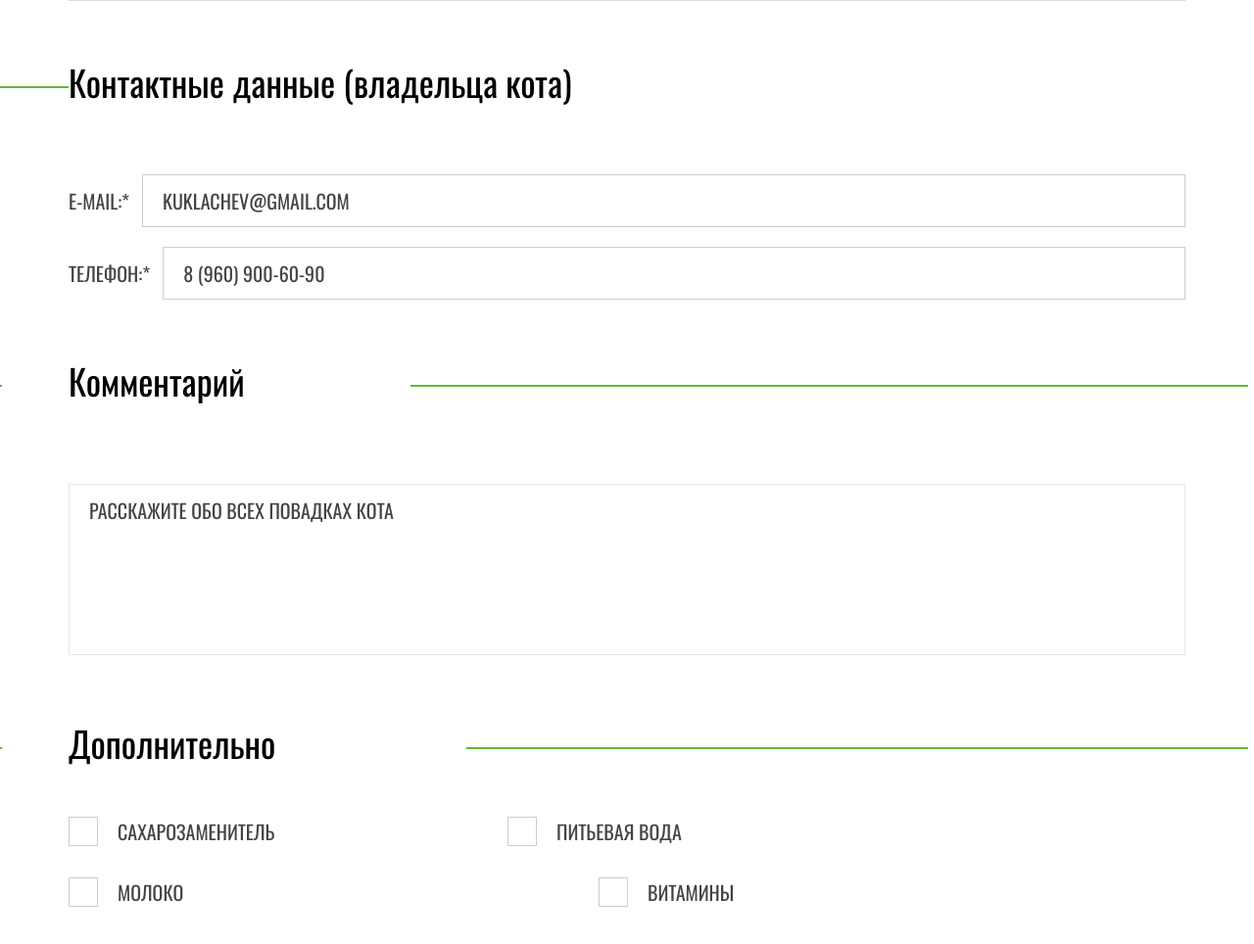
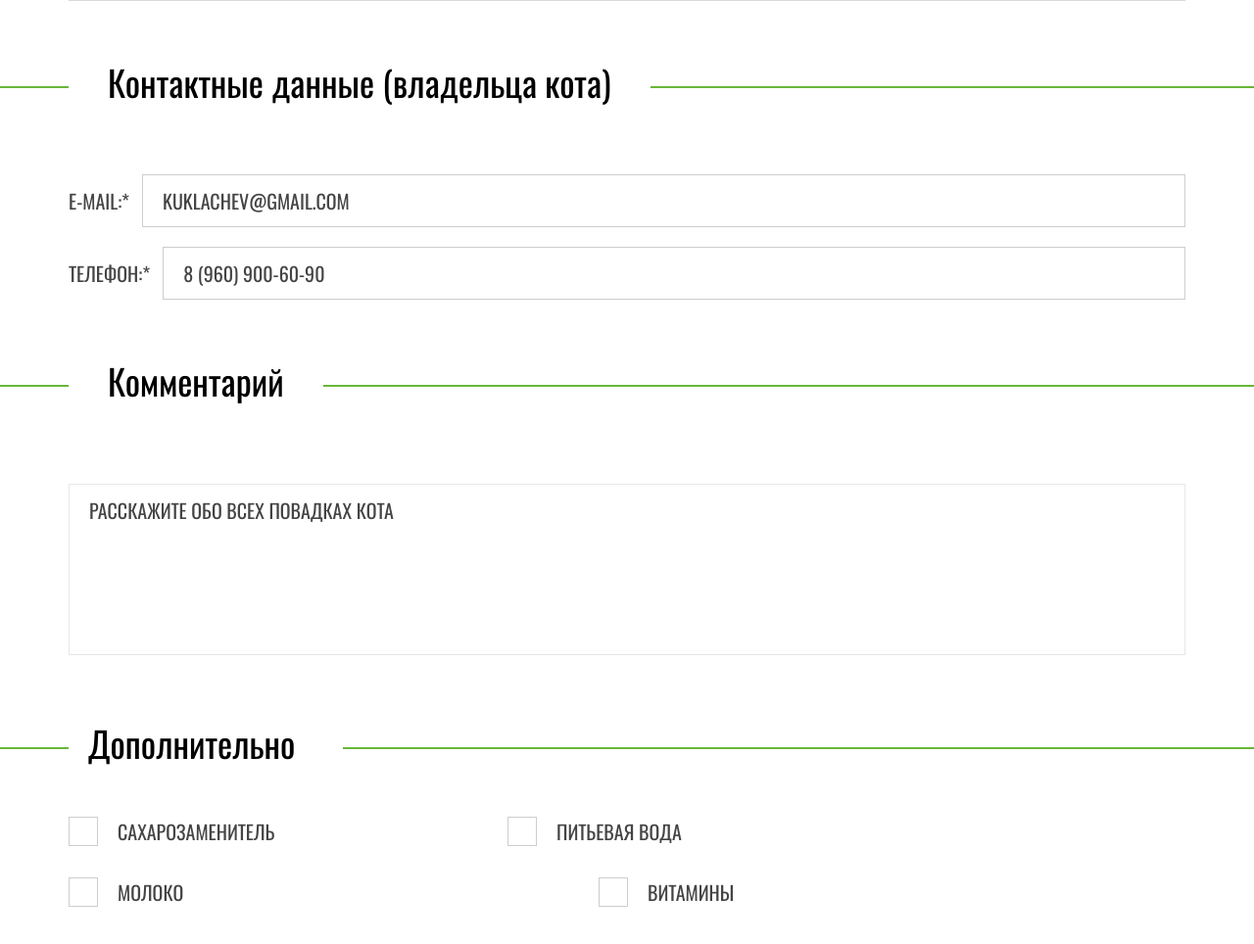
Before and after one commit to ivanfilippovw/2266613-cat-energy-29, a plain HTML site: page source/form.html in a window 1280 px wide. Shown: the part 776-1740 px from the top of the page at 98% size. Drawn offline with nearby package versions, Linux system fonts and the light colour scheme; files that its build step writes are made by us from their sources; files whose address does not match are found by name.

Commit message:
fix: hero background for 1440px adaptive and title decoration lines from catalog & form layouts

```diff
--- a/source/sass/components/_additional.scss
+++ b/source/sass/components/_additional.scss
@@ -3,6 +3,7 @@
   padding-right: 20px;
   padding-bottom: 35px;
   padding-left: 20px;
+  overflow: hidden;
 
   @media (min-width: $mobile-s-above) {
     width: 600px;
@@ -30,17 +31,25 @@
 
 .additional__title {
   position: relative;
+  left: -20px;
+  width: 266px;
   margin-top: 0;
   margin-bottom: 1px;
+  padding-right: 20px;
   padding-bottom: 36px;
+  padding-left: 20px;
   font-family: $font-second;
   font-size: 24px;
   line-height: 1;
   color: $base-text-dark-color;
-  border-bottom: 1px solid $third-border-color;
+  // border-bottom: 1px solid $third-border-color;
+  background-color: $base-background-light-color;
 
   @media (min-width: $mobile-above) {
+    left: 0;
+    width: 420px;
     margin-bottom: 80px;
+    padding-right: 40px;
     padding-bottom: 0;
     padding-left: 40px;
     font-size: 36px;
@@ -54,40 +63,43 @@
 }
 
 .additional__title::before {
+  content: "";
+  position: absolute;
+  z-index: -1;
+  top: 30%;
+  left: -50%;
+  width: 150vw;
+  height: 2px;
+  background-color: $branded-color;
+
   @media (min-width: $mobile-above) {
-    content: "";
-    position: absolute;
-    top: 30%;
-    left: -6%;
-    width: 6%;
-    height: 2px;
-    background-color: $branded-color;
+    top: 60%;
   }
 }
 
-.additional__title::after {
-  content: "";
-  position: absolute;
-  top: 15px;
-  right: -20px;
-  width: 54px;
-  height: 2px;
-  background-color: $branded-color;
+// .additional__title::after {
+//   content: "";
+//   position: absolute;
+//   top: 15px;
+//   right: -20px;
+//   width: 54px;
+//   height: 2px;
+//   background-color: $branded-color;
 
-  @media (min-width: $mobile-s-above) {
-    right: -40px;
-  }
+//   @media (min-width: $mobile-s-above) {
+//     right: -40px;
+//   }
 
-  @media (min-width: $mobile-above) {
-    top: 30%;
-    right: -4%;
-    width: 45%;
-  }
+//   @media (min-width: $mobile-above) {
+//     top: 30%;
+//     right: -4%;
+//     width: 45%;
+//   }
 
-  @media (min-width: $tablet-above) {
-    right: -2%;
-  }
-}
+//   @media (min-width: $tablet-above) {
+//     right: -2%;
+//   }
+// }
 
 .additional__card-list {
   @include base-list-style;
--- a/source/sass/components/_form.scss
+++ b/source/sass/components/_form.scss
@@ -186,9 +186,12 @@
 
 .form__contacts-title {
   position: relative;
-
+  left: -20px;
+  width: 222px;
   margin-top: 0;
   margin-bottom: 35px;
+  padding-right: 20px;
+  padding-left: 20px;
   font-family: $font-second;
   font-size: 24px;
   line-height: 1.08;
@@ -197,31 +200,52 @@
   background-color: $base-background-light-color;
 
   @media (min-width: $mobile-above) {
+    left: 0;
+    width: 594px;
     margin-bottom: 56px;
+    padding-right: 40px;
+    padding-left: 40px;
     font-size: 36px;
     line-height: 1;
   }
 
   @media (min-width: $desktop-above) {
     grid-area: title;
-    width: 594px;
     margin-bottom: 0;
-    padding-right: 40px;
-    padding-left: 40px;
   }
 }
 
 .form__contacts-title::before {
-  @media (min-width: $mobile-above) {
   content: "";
   position: absolute;
   z-index: -1;
   top: 60%;
-    left: -20%;
-    width: 100vw;
+  left: -50%;
+  width: 150vw;
   height: 2px;
   background-color: $branded-color;
-  }
+
+  // @media (min-width: $mobile-above) {
+  //   content: "";
+  //   position: absolute;
+  //   z-index: -1;
+  //   top: 60%;
+  //   left: -20%;
+  //   width: 110vw;
+  //   height: 2px;
+  //   background-color: $branded-color;
+  // }
+
+  // @media (min-width: $desktop-above) {
+  //   content: "";
+  //   position: absolute;
+  //   z-index: -1;
+  //   top: 60%;
+  //   left: -20%;
+  //   width: 110vw;
+  //   height: 2px;
+  //   background-color: $branded-color;
+  // }
 }
 
 // .form__contacts-title::after {
@@ -327,16 +351,25 @@
 
 .form__comments-title {
   position: relative;
+  left: -20px;
+  width: 158px;
   margin-top: 0;
   margin-bottom: 35px;
+  padding-right: 20px;
+  padding-left: 20px;
   font-family: $font-second;
   font-size: 24px;
   font-weight: 400;
   line-height: 1.08;
   color: $base-text-dark-color;
+  background-color: $base-background-light-color;
 
   @media (min-width: $mobile-above) {
+    left: 0;
+    width: 260px;
     margin-bottom: 87px;
+    padding-right: 40px;
+    padding-left: 40px;
     font-size: 36px;
     line-height: 1;
   }
@@ -347,44 +380,43 @@
 }
 
 .form__comments-title::before {
-  @media (min-width: $mobile-above) {
   content: "";
   position: absolute;
+  z-index: -1;
   top: 60%;
-    left: -12%;
-    width: 6%;
+  left: -50%;
+  width: 150vw;
   height: 2px;
   background-color: $branded-color;
 }
-}
 
-.form__comments-title::after {
-  content: "";
-  position: absolute;
-  top: 15px;
-  right: -20px;
-  width: 159px;
-  height: 2px;
-  background-color: $branded-color;
+// .form__comments-title::after {
+//   content: "";
+//   position: absolute;
+//   top: 15px;
+//   right: -20px;
+//   width: 159px;
+//   height: 2px;
+//   background-color: $branded-color;
 
-  @media (min-width: $mobile-s-above) {
-    right: -40px;
-  }
+//   @media (min-width: $mobile-s-above) {
+//     right: -40px;
+//   }
 
-  @media (min-width: $mobile-above) {
-    top: 60%;
-    right: -8.5vw;
-    width: 75%;
-  }
+//   @media (min-width: $mobile-above) {
+//     top: 60%;
+//     right: -8.5vw;
+//     width: 75%;
+//   }
 
-  @media (min-width: $tablet-s-above) {
-    right: -7vw;
-  }
+//   @media (min-width: $tablet-s-above) {
+//     right: -7vw;
+//   }
 
-  @media (min-width: $tablet-above) {
-    right: -5vw;
-  }
-}
+//   @media (min-width: $tablet-above) {
+//     right: -5vw;
+//   }
+// }
 
 .form__textarea {
   width: 100%;
@@ -447,15 +479,22 @@
 
 .form__additional-title {
   position: relative;
+  left: -20px;
+  width: 185px;
   margin-top: 0;
   margin-bottom: 35px;
+  padding-right: 20px;
+  padding-left: 20px;
   font-family: $font-second;
   font-size: 24px;
   font-weight: 400;
   line-height: 1.08;
   color: $base-text-dark-color;
+  background-color: $base-background-light-color;
 
   @media (min-width: $mobile-above) {
+    left: 0;
+    width: 280px;
     margin-bottom: 57px;
     font-size: 36px;
     line-height: 1;
@@ -463,44 +502,43 @@
 }
 
 .form__additional-title::before {
-  @media (min-width: $mobile-above) {
   content: "";
   position: absolute;
+  z-index: -1;
   top: 60%;
-    left: -12%;
-    width: 6%;
+  left: -50%;
+  width: 150vw;
   height: 2px;
   background-color: $branded-color;
 }
-}
 
-.form__additional-title::after {
-  content: "";
-  position: absolute;
-  top: 15px;
-  right: -20px;
-  width: 139px;
-  height: 2px;
-  background-color: $branded-color;
+// .form__additional-title::after {
+//   content: "";
+//   position: absolute;
+//   top: 15px;
+//   right: -20px;
+//   width: 139px;
+//   height: 2px;
+//   background-color: $branded-color;
 
-  @media (min-width: $mobile-s-above) {
-    right: -40px;
-  }
+//   @media (min-width: $mobile-s-above) {
+//     right: -40px;
+//   }
 
-  @media (min-width: $mobile-above) {
-    top: 60%;
-    right: -8.5vw;
-    width: 70%;
-  }
+//   @media (min-width: $mobile-above) {
+//     top: 60%;
+//     right: -8.5vw;
+//     width: 70%;
+//   }
 
-  @media (min-width: $tablet-s-above) {
-    right: -7vw;
-  }
+//   @media (min-width: $tablet-s-above) {
+//     right: -7vw;
+//   }
 
-  @media (min-width: $tablet-above) {
-    right: -5vw;
-  }
-}
+//   @media (min-width: $tablet-above) {
+//     right: -5vw;
+//   }
+// }
 
 .form__additional-list {
   @include base-list-style;
--- a/source/sass/layout/_hero.scss
+++ b/source/sass/layout/_hero.scss
@@ -105,8 +105,18 @@
 .page__body-hero-wrapper {
   @media (min-width: $desktop-above) {
     min-height: 694px;
-    background-image: linear-gradient(to right, $base-background-light-color 0%, $base-background-light-color 100%), url("./../img/hero/hero-desktop-background.png");
+    background-image: url("./../img/hero/hero-desktop-background.png"), linear-gradient(to right, $base-background-light-color 0%, $base-background-light-color 50%, $hero-background-left 50%, $hero-background-right 100%);
+    background-position-x: 100%, 100%;
     background-repeat: no-repeat;
-    background-size: 50% 100%, cover;
+    background-size: contain, 100% 694px;
   }
 }
+
+// .page__body-hero-wrapper {
+//   @media (min-width: $desktop-above) {
+//     min-height: 694px;
+//     background-image: linear-gradient(to right, $base-background-light-color 0%, $base-background-light-color 100%), url("./../img/hero/hero-desktop-background.png");
+//     background-repeat: no-repeat;
+//     background-size: 50% 100%, cover;
+//   }
+// }
```
Also changed, not shown: source/sass/layout/_process.scss (+4 -4 lines). Lines whose indentation alone changed are shown as unchanged.
